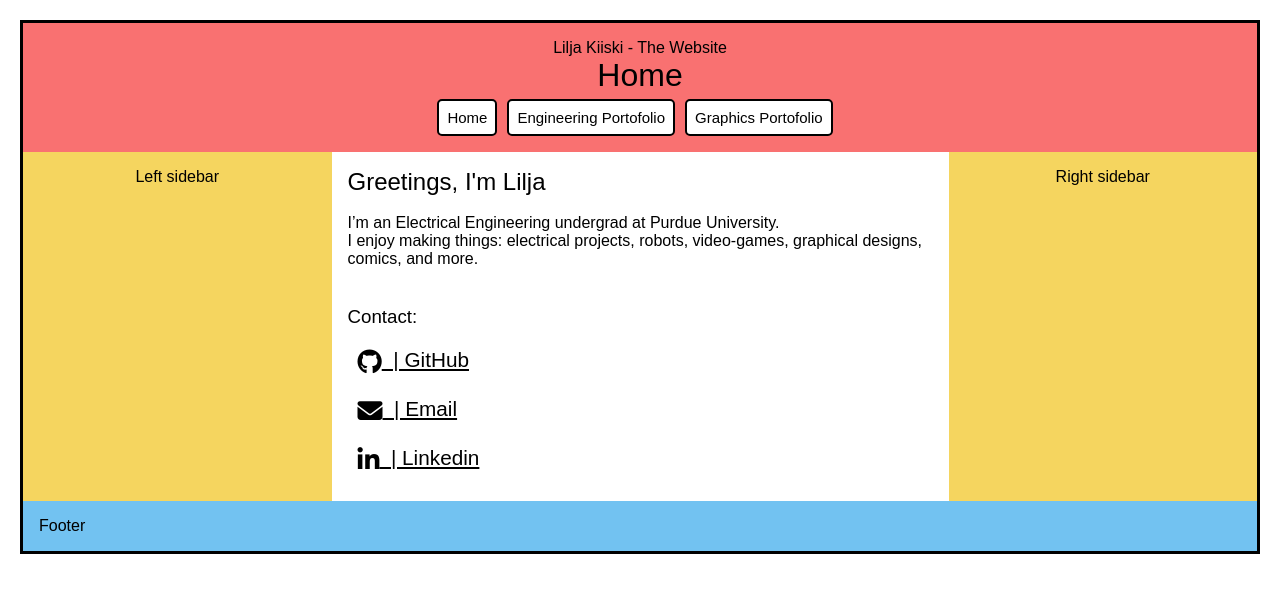
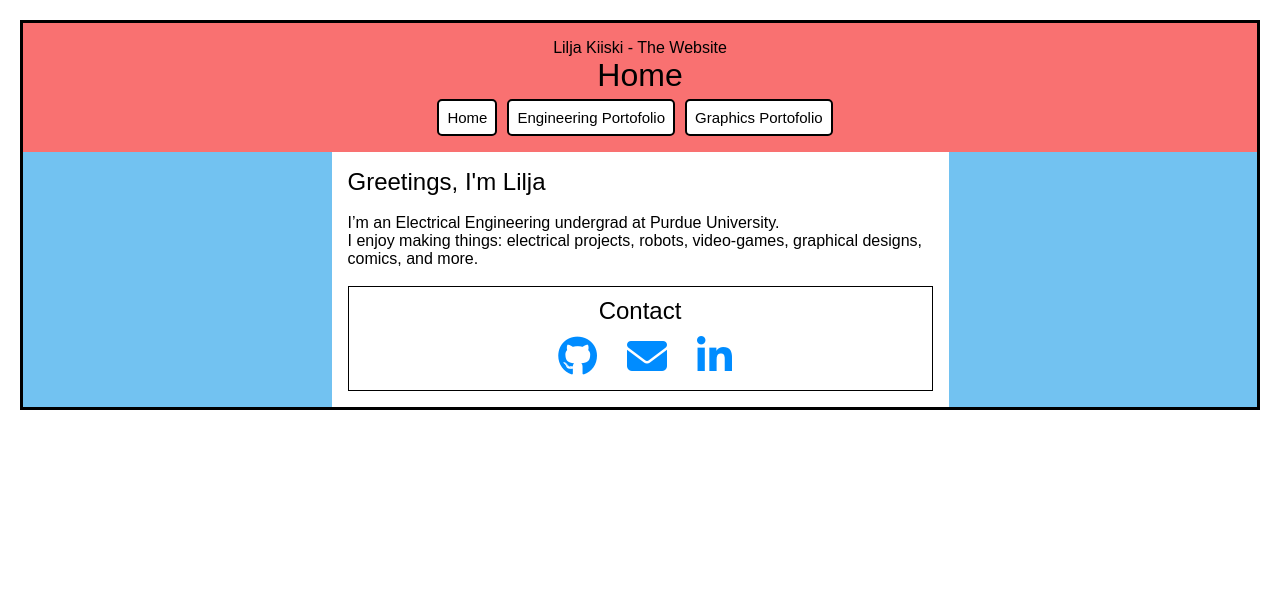
Before and after one commit to liljakiiski/liljakiiski.github.io, a plain HTML site: page index.html in a window 1280 px wide. Drawn offline with Linux system fonts and the light colour scheme.

Commit message:
looking cute

```diff
--- a/assets/style.css
+++ b/assets/style.css
@@ -71,19 +71,19 @@ https://matthewjamestaylor.com/holy-grail-layout
 
 .left-sidebar-grid > .left-sidebar, .holy-grail-grid > .left-sidebar {
     grid-area:left-sidebar;
-    background:#f5d55f;
+    background:#72c2f1;
     text-align: center;
 }
 
 .holy-grail-grid > .right-sidebar {
 	grid-area:right-sidebar;
-    background:#f5d55f;
+	background:#72c2f1;
     text-align: center;
 }
 
 .left-sidebar-grid > .footer, .holy-grail-grid > .footer {
     grid-area:footer;
-    background:#72c2f1;
+    background:#f5d55f;
 }
 
 /* tablet breakpoint */
@@ -172,11 +172,13 @@ Credits: https://youtu.be/3T0gjtXRNC0?si=m2yIFYsfb0kiGzGE
 
 .graphics-card {
 	padding: 20px;
-	background-color: #cfcfcf;
+	background-color: #ffffff;
+    border-radius: 5px;
+    border: 2px solid #000000;
 	text-align: center;
 }
 
-.project-card:hover {
+.project-card:hover, .graphics-card:hover {
 	transform: scale(1.01);
 }
 
@@ -210,7 +212,7 @@ Credits: https://youtu.be/3T0gjtXRNC0?si=m2yIFYsfb0kiGzGE
 .graphics-images img{
 	width: auto;
 	height: 250px;
-	border-radius: 5px;
+	border: 1px solid #000000;
 	background: #ffffff;
 }
 
@@ -249,7 +251,8 @@ Credits: https://youtu.be/3T0gjtXRNC0?si=m2yIFYsfb0kiGzGE
 }
 
 .navbar a:hover {
-	text-decoration: underline;
+
+	transform: scale(1.05);
 }
 
 .navbar a.active {
@@ -259,25 +262,39 @@ Credits: https://youtu.be/3T0gjtXRNC0?si=m2yIFYsfb0kiGzGE
 
 /* CONTACT */
 .contact {
-	display: flex;
-	flex-direction: column;
-	justify-content: space-around;
-	align-items: left;
-	padding-top: 20px;
+	border: 1px solid #000000;
+
+	justify-content: center;
 }
 
-.contact h3 {
-	margin-bottom: 10px;
+.contact-all-items {
+	display: flex;
+	flex-wrap: wrap;
+	justify-content: center;
+
+	align-items: left;
+}
+
+.contact h2, .contact h3 {
+	padding-top: 10px;
+	text-align: center;
 }
 
 .contact-item {
 	display: flex;
-	flex-direction: row;
+	flex-wrap: wrap;
+	justify-content: center;
+
 	padding: 10px;
-	align-items: left;
-	font-size: 25px;
+	margin-left: 10px;
+	font-size: 40px;
+
 }
 
 .contact-item a {
-	size: 20px;
+	color: #008cff;
 }
+
+.contact-item a:hover {
+	transform: scale(1.05);
+}
--- a/index.html
+++ b/index.html
@@ -39,20 +39,22 @@
 						<br>
 
 						<div class="contact">
-							<h3>Contact:</h3>
-							<div class="contact-item">
-								<a href="https://github.com/ljaaaaa"><i class="fa-brands fa-github"></i></a>
-								<a href="https://github.com/ljaaaaa"><h5> &nbsp; | GitHub</h5></a>
-							</div>
+							<h2>
+							Contact
+							</h2>
 
-							<div class="contact-item">
-								<a href="mailto:lilja.maria.kiiski@gmail.com"><i class="fa-solid fa-envelope"></i></a>
-								<a href="mailto:lilja.maria.kiiski@gmail.com"><h5> &nbsp; | Email</h5></a>
-							</div>
+							<div class="contact-all-items">
+								<span class="contact-item">
+									<a href="https://github.com/liljakiiski"><i class="fa-brands fa-github"></i></a>
+								</span>
 
-							<div class="contact-item">
-								<a href="https://www.linkedin.com/in/lilja-kiiski-48839b276/"><i class="fa-brands fa-linkedin-in"></i></a>
-								<a href="https://www.linkedin.com/in/lilja-kiiski-48839b276/"><h5> &nbsp; | Linkedin</h5></a>
+								<span class="contact-item">
+									<a href="mailto:lilja.maria.kiiski@gmail.com"><i class="fa-solid fa-envelope"></i></a>
+								</span>
+
+								<span class="contact-item">
+									<a href="https://www.linkedin.com/in/lilja-kiiski/"><i class="fa-brands fa-linkedin-in"></i></a>
+								</span>
 							</div>
 						</div>
 					</div>
@@ -60,13 +62,13 @@
 			</main>
 
 			<section class="left-sidebar">
-				Left sidebar
+
 
 			</section>
+
 			<aside class="right-sidebar">
-				Right sidebar
+
 			</aside>
-			<footer class="footer">Footer</footer>
 		</div>
 	</body>
 </html>
```
Also changed, not shown: eng-portfolio.html (+2 -4 lines), graphics-portfolio.html (+14 -13 lines).
